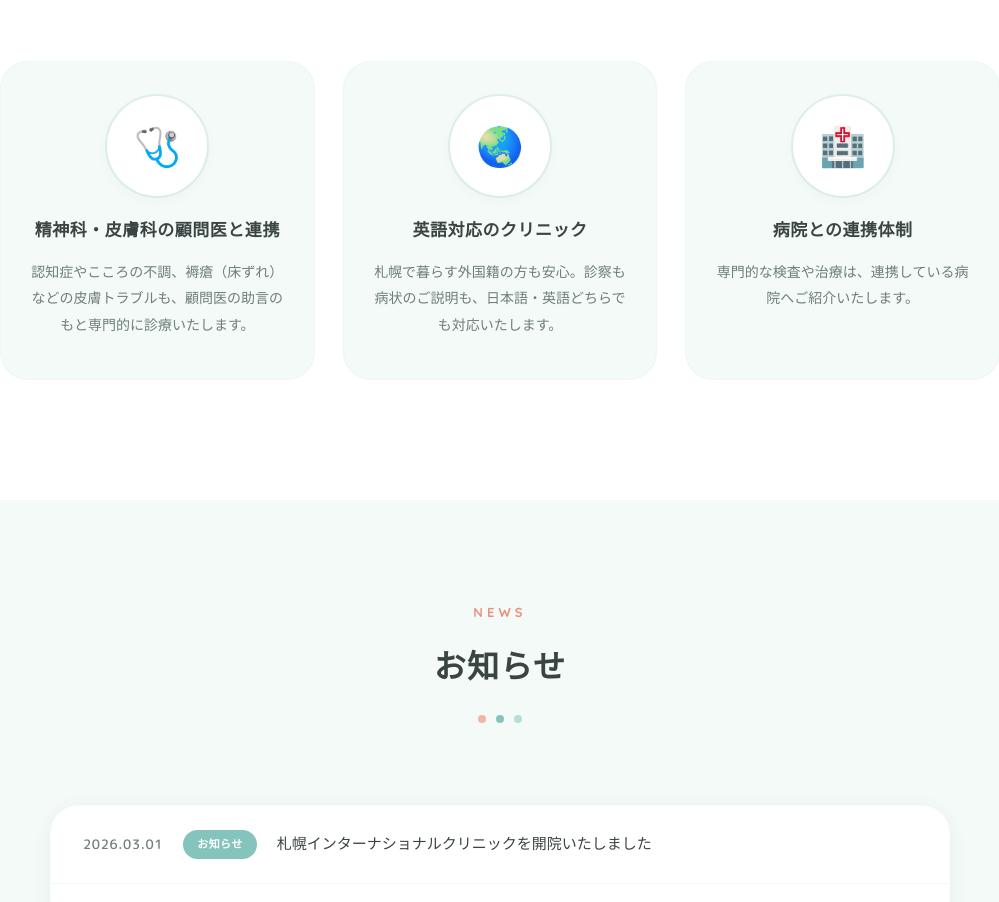
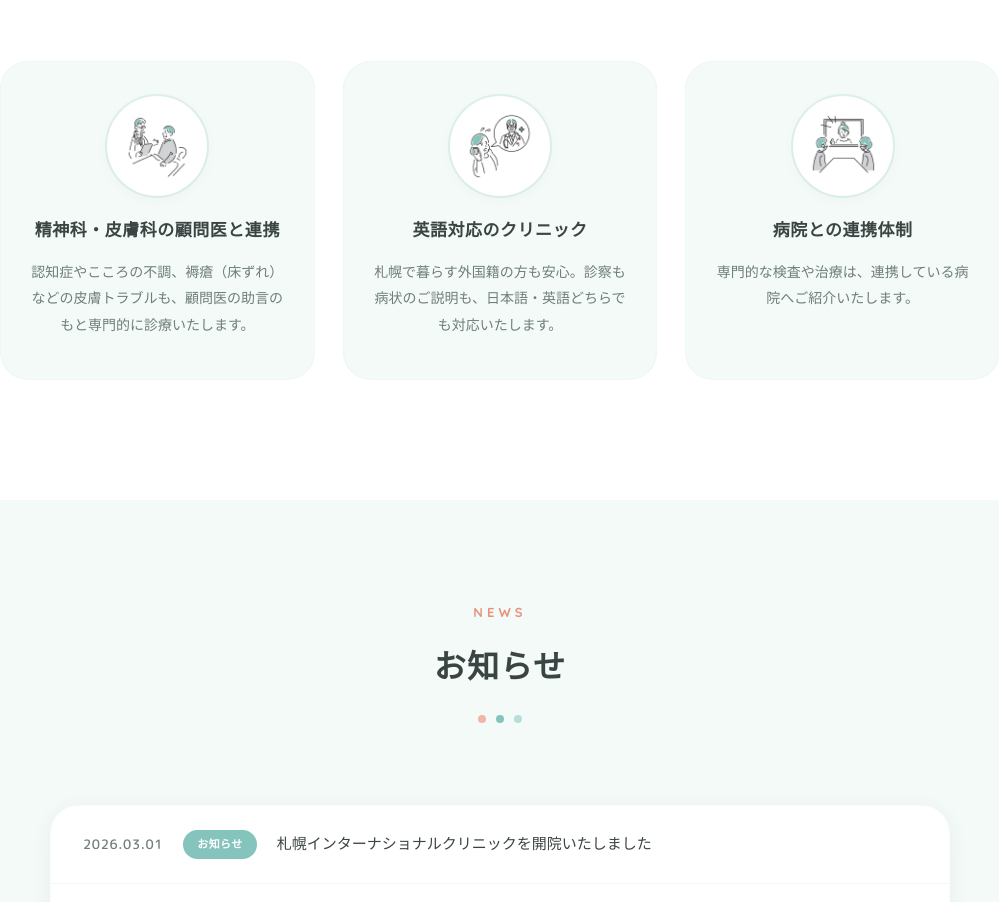
Before and after one commit to reiyoshimine/sic-site-preview, a plain HTML site: page index.html in a window 1280 px wide. Shown: the part 1124-2026 px from the top of the page, without its empty margins (140-1139 px from the left). Drawn offline with Linux system fonts and the light colour scheme; a web font is replaced by a local one.

Commit message:
feature icons from provided illustrations

```diff
--- a/assets/css/style.css
+++ b/assets/css/style.css
@@ -413,6 +413,11 @@ body::after {
     font-size: 38px;
     box-shadow: 0 0 0 6px white, 0 0 0 8px var(--main-a20), var(--shadow-soft);
     transition: transform 0.5s var(--ease-spring);
+}
+.feature-card__icon img {
+    width: 82%; height: 82%;
+    object-fit: contain;
+    display: block;
 }
 .feature-card:hover .feature-card__icon { transform: scale(1.08); box-shadow: 0 0 0 6px white, 0 0 0 8px var(--main-teal), var(--shadow-soft); }
 .feature-card__title {
--- a/index.html
+++ b/index.html
@@ -223,21 +223,21 @@
     </div>
     <div class="features__grid">
         <div class="feature-card fade-in">
-            <div class="feature-card__icon">🩺</div>
+            <div class="feature-card__icon"><img src="assets/images/feature-advisor.png" alt="" width="1200" height="1200"></div>
             <h3 class="feature-card__title">精神科・皮膚科の顧問医と連携</h3>
             <p class="feature-card__text">
                 認知症やこころの不調、褥瘡（床ずれ）などの皮膚トラブルも、顧問医の助言のもと専門的に診療いたします。
             </p>
         </div>
         <div class="feature-card fade-in">
-            <div class="feature-card__icon">🌏</div>
+            <div class="feature-card__icon"><img src="assets/images/feature-english.png" alt="" width="1200" height="1200"></div>
             <h3 class="feature-card__title">英語対応のクリニック</h3>
             <p class="feature-card__text">
                 札幌で暮らす外国籍の方も安心。診察も病状のご説明も、日本語・英語どちらでも対応いたします。
             </p>
         </div>
         <div class="feature-card fade-in">
-            <div class="feature-card__icon">🏥</div>
+            <div class="feature-card__icon"><img src="assets/images/feature-hospital.png" alt="" width="1200" height="1200"></div>
             <h3 class="feature-card__title">病院との連携体制</h3>
             <p class="feature-card__text">
                 専門的な検査や治療は、連携している病院へご紹介いたします。
```
Also changed, not shown: assets/images/feature-advisor.png (added), assets/images/feature-english.png (added), assets/images/feature-hospital.png (added).
